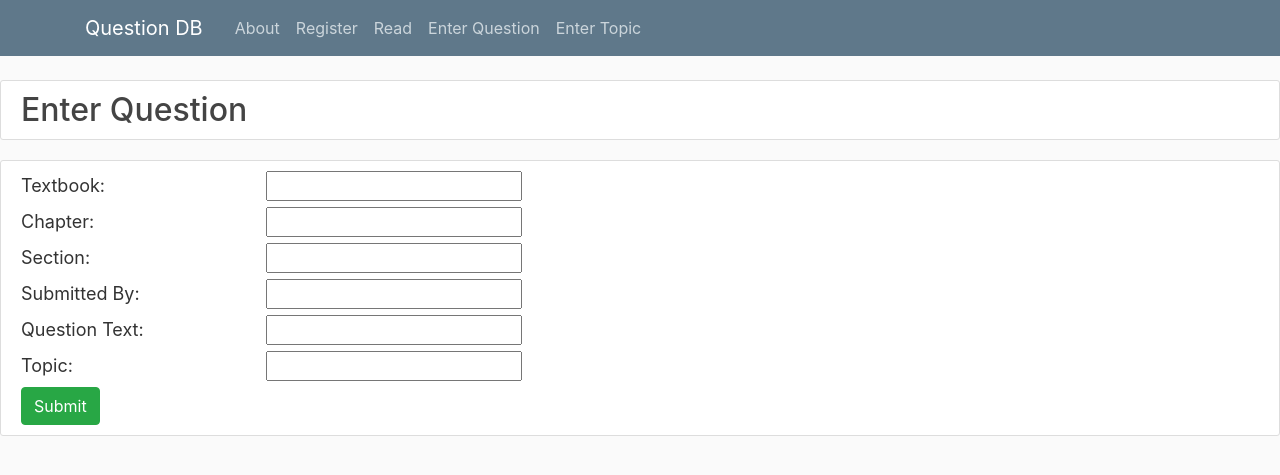
After one commit to maayanbrodsky/questions-app, a Flask app: page /enter_question in a window 1280 px wide. The commit adds this page. Shown: the top 475 px of the page. Run offline with Flask 2, Linux system fonts and the light colour scheme; parts of the project's set-up code (start-up, migrations or seed data) failed here and were passed over; some libraries are stand-ins or nearby versions.

Commit message:
after entry pages working

```diff
--- a/question_db.py
+++ b/question_db.py
@@ -9,7 +9,7 @@ app.config.from_pyfile('config.py')
 
 
 db = PostgresqlDatabase(
-        'question_app_db',  # Required by Peewee.
+        'test1',  # Required by Peewee.
         user='postgres',  # Will be passed directly to psycopg2.
         password='Agent99',  # Ditto.
     )
@@ -43,6 +43,7 @@ class Questions(BaseModel):
     chapter = IntegerField()
     section = TextField()
     submitted_by = ForeignKeyField(Users)
+    question_text = TextField()
     topic = ForeignKeyField(Topics)
 
     class Meta:
@@ -115,5 +116,33 @@ def update():
         return render_template('about.j2')
 
 
+@app.route("/enter_question", methods=['GET', 'POST'])
+def enter_question():
+    if request.method == 'GET':
+        return render_template('enter_question.j2')
+    elif request.method == 'POST':
+        details = dict(request.form)
+        print(details)
+        Questions.create(textbook=details['textbook'],
+                         chapter=details['chapter'],
+                         section=details['section'],
+                         submitted_by=details['submitted_by'],
+                         question_text=details['question_text'],
+                         topic=details['topic'],)
+        return render_template('about.j2')
+
+
+@app.route("/topics", methods=['GET', 'POST'])
+def enter_topic():
+    if request.method == 'GET':
+        return render_template('topics.j2')
+    elif request.method == 'POST':
+        details = dict(request.form)
+        print(details)
+        Topics.create(topic=details['topic'])
+    return render_template('home.j2')
+
+
+
 if __name__ == '__main__':
     app.run()
--- a/templates/base.j2
+++ b/templates/base.j2
@@ -27,6 +27,8 @@
               <a class="nav-item nav-link" href="{{ url_for('about') }}">About</a>
               <a class="nav-item nav-link" href="{{ url_for('register') }}">Register</a>
               <a class="nav-item nav-link" href="{{ url_for('read') }}">Read</a>
+              <a class="nav-item nav-link" href="{{ url_for('enter_question') }}">Enter Question</a>
+              <a class="nav-item nav-link" href="{{ url_for('enter_topic') }}">Enter Topic</a>
                 {% block header %}{% endblock %}
             </div>
           </div>
--- /dev/null
+++ b/templates/enter_question.j2
@@ -0,0 +1,23 @@
+{% extends "base.j2" %}
+{% block header %}
+{#    <span class="content-section">About Page</span>#}
+{% endblock header %}
+{% block content %}
+<h2 class="content-section" >Enter Question</h2>
+ {# the action argument needs to be the same as the page and the method needs to be POST#}
+    <form class="content-section" action="/enter_question", method="POST">
+        <label for="textbook">Textbook:</label>
+        <input type="text" name="textbook" id="textbook"><br>
+        <label for="chapter">Chapter:</label>
+        <input type="number" name="chapter" id="chapter"><br>
+        <label for="section">Section:</label>
+        <input type="text" name="section" id="section"><br>
+        <label for="submitted_by">Submitted By:</label>
+        <input type="text" name="submitted_by" id="submitted_by"><br>
+        <label for="question_text">Question Text:</label>
+        <input type="text" name="question_text" id="question_text"><br>
+        <label for="topic">Topic:</label>
+        <input type="number" name="topic" id="topic"><br>
+        <button type="submit" class="btn btn-success">Submit</button>
+    </form>
+{% endblock content %}
```
Also changed, not shown: templates/topics.j2 (added, +10 -0 lines).
